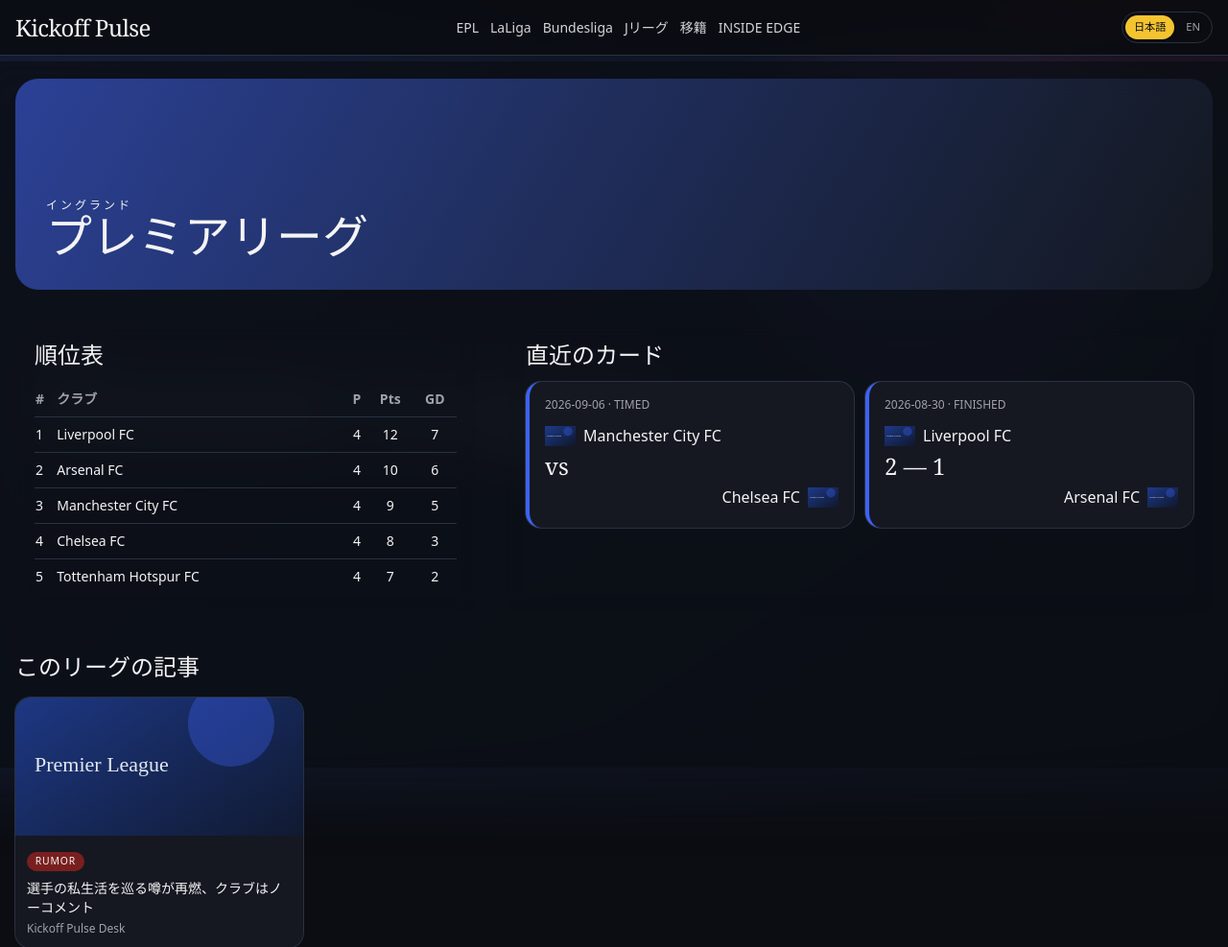
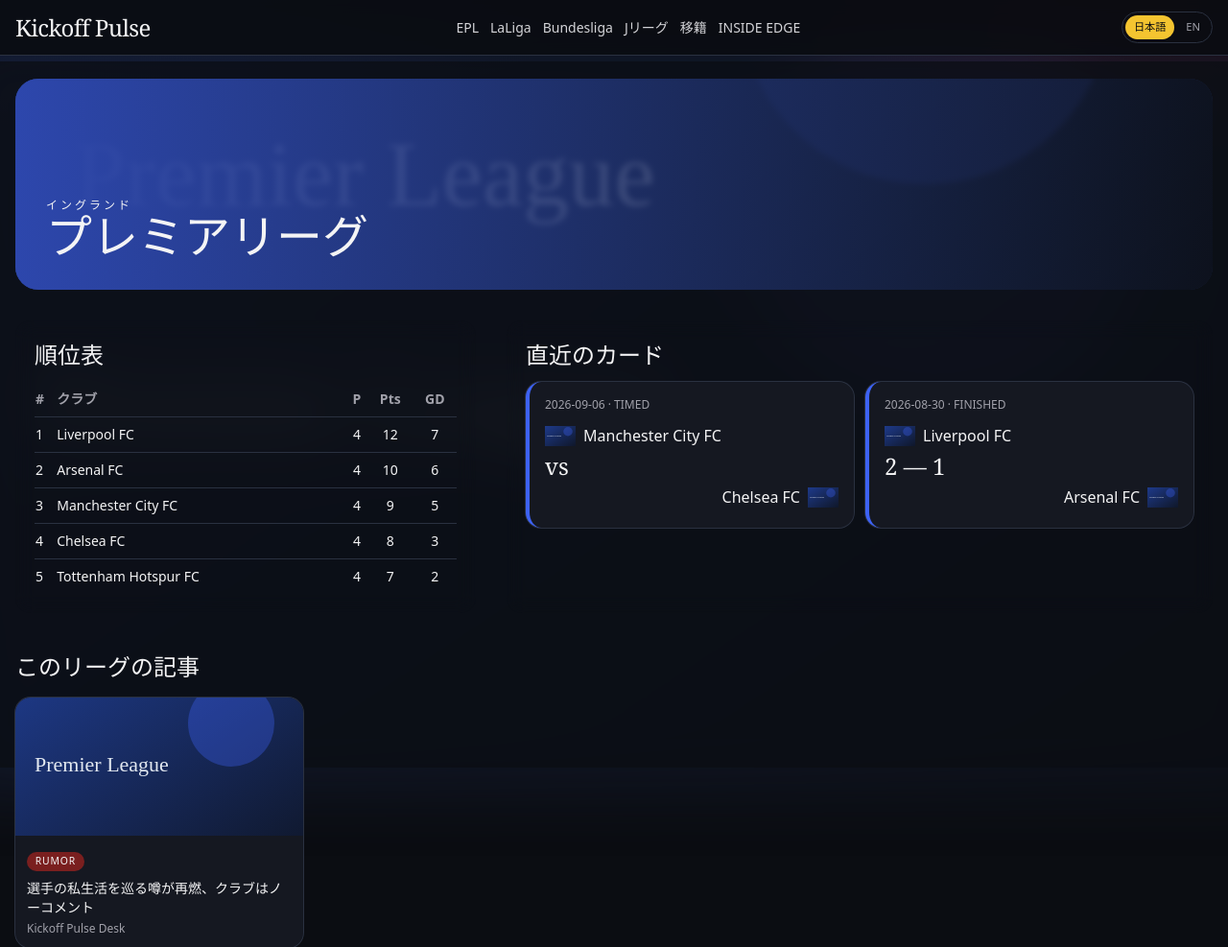
Before and after one commit to Oliver19996/kickoff-plus-repository, a FastAPI app: page /leagues/pl in a window 1280 px wide. Shown: the top 987 px of the page at 96% size. Run offline with FastAPI, Linux system fonts and the light colour scheme; data comes from the database, SQL or seed files in the repository; some libraries are stand-ins or nearby versions.

Commit message:
Refine league pages and match headline

```diff
--- a/app/static/css/app.css
+++ b/app/static/css/app.css
@@ -39,6 +39,14 @@ img {
 
 .match-score img {
   background: transparent;
+}
+
+.score-divider {
+  display: block;
+  height: 1.6rem;
+  width: 0.18rem;
+  border-radius: 999px;
+  background: #f4c430;
 }
 
 .league-surface {
@@ -134,6 +142,31 @@ img {
   background: transparent;
 }
 
+.league-hero {
+  position: relative;
+  isolation: isolate;
+}
+
+.league-hero__image,
+.league-hero__shade {
+  position: absolute;
+  inset: 0;
+}
+
+.league-hero__image {
+  z-index: -2;
+  height: 100%;
+  width: 100%;
+  object-fit: cover;
+  filter: blur(3px) saturate(0.9);
+  transform: scale(1.04);
+}
+
+.league-hero__shade {
+  z-index: -1;
+  background: linear-gradient(90deg, color-mix(in srgb, var(--league-accent) 68%, #0b0d12), rgba(11, 13, 18, 0.72));
+}
+
 body[data-language="en"] [data-lang-ja] {
   display: none;
 }
--- a/app/templates/home.html
+++ b/app/templates/home.html
@@ -35,7 +35,7 @@
 {% endif %}
 
 <section class="mb-10">
-  <h2 class="mb-4 font-display text-2xl">試合速報</h2>
+  <h2 class="mb-4 font-display text-2xl">速報</h2>
   <div class="flex gap-4 overflow-x-auto pb-2">
     {% for article in by_cat.match %}
     <a href="{{ article.url }}" target="_blank" rel="nofollow noopener" class="min-w-[260px] max-w-[260px] overflow-hidden rounded-2xl bg-card ring-1 ring-line">
@@ -62,8 +62,9 @@
         <img src="{{ match.home_crest or (leagues[match.league_slug].placeholder if match.league_slug in leagues else '/static/img/placeholders/pl.svg') }}" onerror="this.onerror=null;this.src='{{ leagues[match.league_slug].placeholder if match.league_slug in leagues else '/static/img/placeholders/pl.svg' }}'" alt="" class="h-8 w-8 object-contain" />
         <span class="truncate">{{ match.home_team }}</span>
       </span>
-      <span class="match-score flex shrink-0 items-center gap-2 px-3 font-display text-2xl">
+      <span class="match-score grid shrink-0 grid-cols-[2.5rem_1rem_2.5rem] items-center justify-items-center px-3 font-display text-2xl">
         <strong>{{ match.home_score }}</strong>
+        <span class="score-divider" aria-hidden="true"></span>
         <strong>{{ match.away_score }}</strong>
       </span>
       <span class="flex min-w-0 items-center justify-end gap-2 text-right">
--- a/app/templates/league.html
+++ b/app/templates/league.html
@@ -3,7 +3,9 @@
 {% block content %}
 <div class="league-page" style="--league-image: url('{{ league.placeholder }}');">
 <div class="league-page__backdrop"></div>
-<section class="league-page__panel mb-8 overflow-hidden rounded-3xl" style="--league-accent: {{ league.accent }};">
+<section class="league-page__panel league-hero mb-8 overflow-hidden rounded-3xl" style="--league-accent: {{ league.accent }};">
+  <img src="{{ league.placeholder }}" alt="{{ league.name }}" class="league-hero__image" />
+  <div class="league-hero__shade"></div>
   <div class="flex min-h-[220px] items-end p-8">
     <div>
       <p class="text-xs uppercase tracking-[0.25em]">{{ league.region }}</p>
```
Also changed, not shown: app/routers/pages.py (+9 -3 lines), tests/test_app.py (+3 -0 lines).
